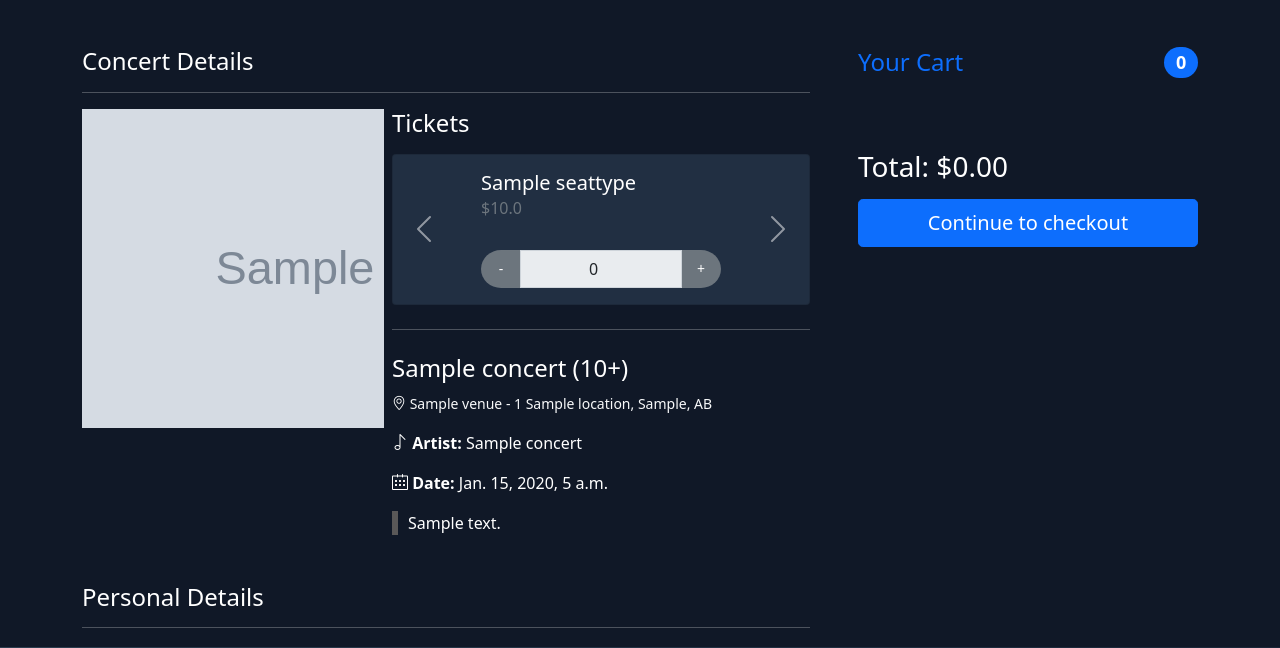
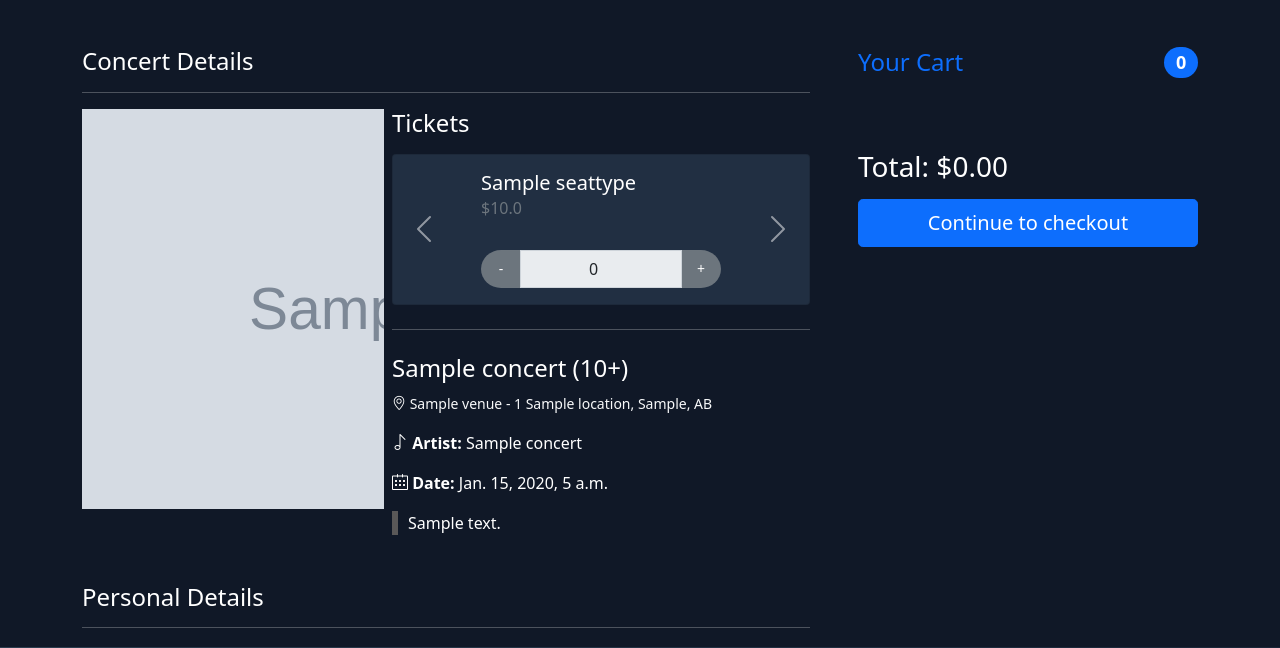
Before and after one commit to tanvirsingh1/TickerMaster, a Django app: template templates/ticketing/buy.html in a window 1280 px wide. Shown: the part 97-745 px from the top of the page. Run offline with Django 4.2, Linux system fonts and the light colour scheme; the template is opened without the code that fills it: values that come from a table or form of the project are taken from there, others are empty; tables that the repository leaves empty hold one stand-in row (values such as "Sample post"); grey boxes marked "Sample" are stand-in pictures; parts of the project's set-up code (start-up, migrations or seed data) failed here and were passed over; some libraries are stand-ins or nearby versions.

Commit message:
CSS fixes to make image display better on buy page

```diff
--- a/templates/ticketing/buy.html
+++ b/templates/ticketing/buy.html
@@ -43,11 +43,11 @@
         <hr>
         <div class="row g-3">
           <!--Concert Image-->
-          <div class="col-sm-5" style="max-height: 100vh; overflow: hidden;">
+          <div class="col-sm-5 d-flex" style="max-height: 50vh; overflow: hidden;">
             {% if concert.concert_image %}
-              <img src="{% static concert.concert_image.url %}" class="w-auto h-75">
+              <img src="{% static concert.concert_image.url %}" class="w-auto h-100" style="object-fit: contain; object-position: center;">
             {% else %}
-              <img src="{% static 'default.jpg' %}" class="w-auto h-75">
+              <img src="{% static 'default.jpg' %}" class="w-auto h-100" style="object-fit: contain; object-position: center;">
             {% endif %}
           </div>
           <div class="col col-sm-7">
```
